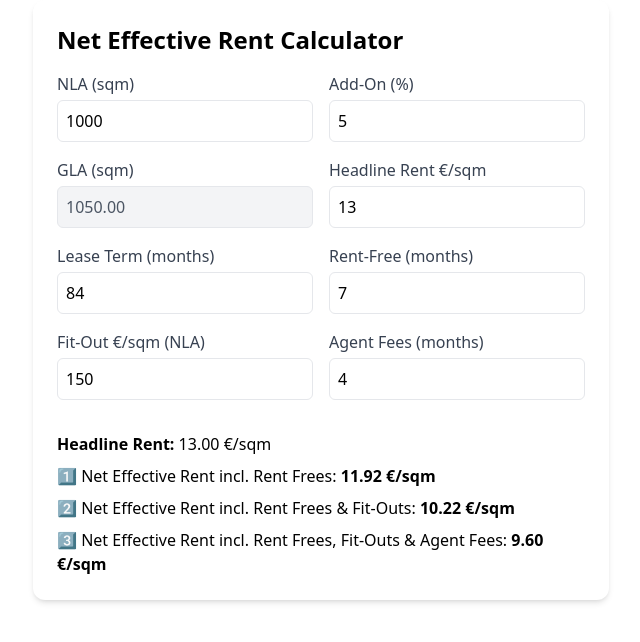
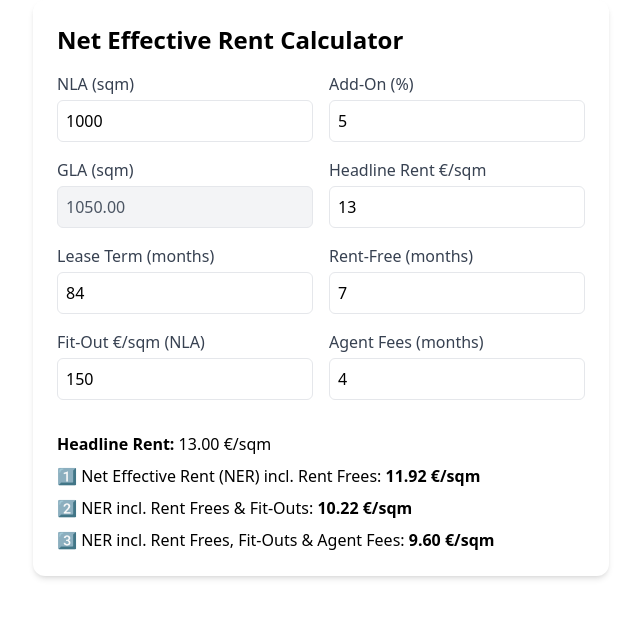
Before and after one commit to Musicandy13/Net-Effective-Rent-Calculator, a React (Vite) app: page / in a window 1280 px wide. Shown: the top 642 px of the page, without its empty margins (319-959 px from the left). Built offline with nearby package versions, Linux system fonts and the light colour scheme; the HTML template or start-up script is replaced by a standard one.

Commit message:
Update App.jsx

```diff
--- a/src/App.jsx
+++ b/src/App.jsx
@@ -62,9 +62,9 @@ export default function NERCalculator() {
 
       <div className="pt-4 space-y-2">
         <p><strong>Headline Rent:</strong> {rent.toFixed(2)} €/sqm</p>
-        <p>1️⃣ Net Effective Rent incl. Rent Frees: <b>{ner1.toFixed(2)} €/sqm</b></p>
-        <p>2️⃣ Net Effective Rent incl. Rent Frees & Fit-Outs: <b>{ner2.toFixed(2)} €/sqm</b></p>
-        <p>3️⃣ Net Effective Rent incl. Rent Frees, Fit-Outs & Agent Fees: <b>{ner3.toFixed(2)} €/sqm</b></p>
+        <p>1️⃣ Net Effective Rent (NER) incl. Rent Frees: <b>{ner1.toFixed(2)} €/sqm</b></p>
+        <p>2️⃣ NER incl. Rent Frees & Fit-Outs: <b>{ner2.toFixed(2)} €/sqm</b></p>
+        <p>3️⃣ NER incl. Rent Frees, Fit-Outs & Agent Fees: <b>{ner3.toFixed(2)} €/sqm</b></p>
       </div>
     </div>
   );
```
